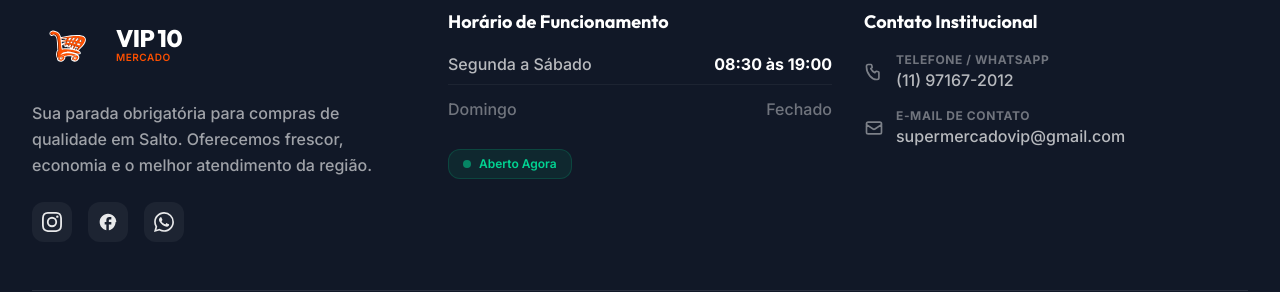
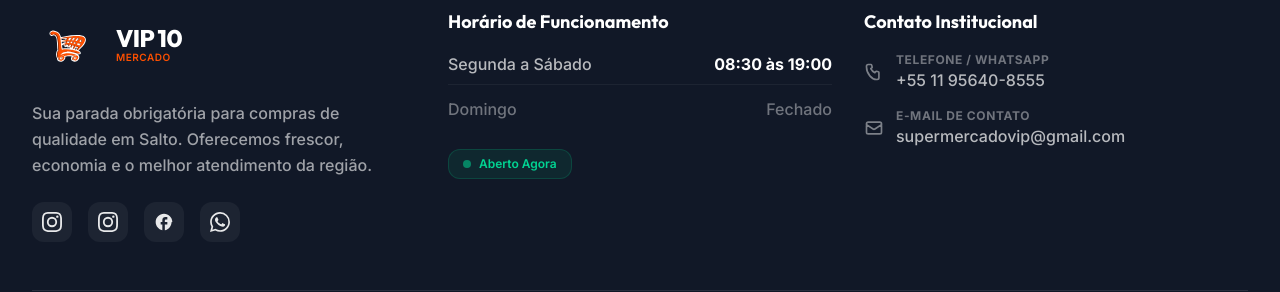
Before and after one commit to atlasnextsystems/fl_vipmercado, a React (Vite) app: page / in a window 1280 px wide. Shown: the part 5503-5795 px from the top of the page. Built offline with nearby package versions, Linux system fonts and the light colour scheme.

Commit message:
fix: links

```diff
--- a/src/components/Footer.tsx
+++ b/src/components/Footer.tsx
@@ -1,5 +1,5 @@
 import { useState, useEffect } from 'react';
-import { WHATSAPP_GROUP_URL } from '../data/links';
+import { WHATSAPP_GROUP_URL, PHONE_TEL, PHONE_NUMBER, INSTAGRAM_SALTO, INSTAGRAM_ITU, FACEBOOK } from '../data/links';
 
 export default function Footer() {
   const [isOpenNow, setIsOpenNow] = useState(false);
@@ -55,19 +55,25 @@
 
             {/* Social Icons (SVG) */}
             <div className="mt-6 flex items-center gap-4">
-              {/* Instagram */}
-              <a href="#" className="h-10 w-10 rounded-xl bg-white/5 flex items-center justify-center hover:bg-brand-orange hover:text-white transition-all focus-visible:outline-2 focus-visible:outline-brand-orange" aria-label="Instagram">
+              {/* Instagram Salto */}
+              <a href={INSTAGRAM_SALTO} target="_blank" rel="noopener noreferrer" className="h-10 w-10 rounded-xl bg-white/5 flex items-center justify-center hover:bg-brand-orange hover:text-white transition-all focus-visible:outline-2 focus-visible:outline-brand-orange" aria-label="Instagram Salto">
+                <svg className="h-5 w-5 fill-current" viewBox="0 0 24 24" xmlns="http://www.w3.org/2000/svg">
+                  <path d="M12 2.163c3.204 0 3.584.012 4.85.07 3.252.148 4.771 1.691 4.919 4.919.058 1.265.069 1.645.069 4.849 0 3.205-.012 3.584-.069 4.849-.149 3.225-1.664 4.771-4.919 4.919-1.266.058-1.644.07-4.85.07-3.204 0-3.584-.012-4.849-.07-3.26-.149-4.771-1.699-4.919-4.92-.058-1.265-.07-1.644-.07-4.849 0-3.204.013-3.583.07-4.849.149-3.227 1.664-4.771 4.919-4.919 1.266-.057 1.645-.069 4.849-.069zM12 0C8.741 0 8.333.014 7.053.072 2.695.272.273 2.69.073 7.051.014 8.333 0 8.741 0 12c0 3.259.014 3.668.072 4.948.2 4.358 2.618 6.78 6.98 6.98 1.281.058 1.689.072 4.948.072 3.259 0 3.668-.014 4.948-.072 4.354-.2 6.782-2.618 6.979-6.98.059-1.28.073-1.689.073-4.948 0-3.259-.014-3.667-.072-4.947-.196-4.354-2.617-6.78-6.979-6.98C15.668.014 15.259 0 12 0zm0 5.838a6.162 6.162 0 100 12.324 6.162 6.162 0 000-12.324zM12 16a4 4 0 110-8 4 4 0 010 8zm6.406-11.845a1.44 1.44 0 100 2.881 1.44 1.44 0 000-2.881z" />
+                </svg>
+              </a>
+              {/* Instagram Itu */}
+              <a href={INSTAGRAM_ITU} target="_blank" rel="noopener noreferrer" className="h-10 w-10 rounded-xl bg-white/5 flex items-center justify-center hover:bg-brand-orange hover:text-white transition-all focus-visible:outline-2 focus-visible:outline-brand-orange" aria-label="Instagram Itu">
                 <svg className="h-5 w-5 fill-current" viewBox="0 0 24 24" xmlns="http://www.w3.org/2000/svg">
                   <path d="M12 2.163c3.204 0 3.584.012 4.85.07 3.252.148 4.771 1.691 4.919 4.919.058 1.265.069 1.645.069 4.849 0 3.205-.012 3.584-.069 4.849-.149 3.225-1.664 4.771-4.919 4.919-1.266.058-1.644.07-4.85.07-3.204 0-3.584-.012-4.849-.07-3.26-.149-4.771-1.699-4.919-4.92-.058-1.265-.07-1.644-.07-4.849 0-3.204.013-3.583.07-4.849.149-3.227 1.664-4.771 4.919-4.919 1.266-.057 1.645-.069 4.849-.069zM12 0C8.741 0 8.333.014 7.053.072 2.695.272.273 2.69.073 7.051.014 8.333 0 8.741 0 12c0 3.259.014 3.668.072 4.948.2 4.358 2.618 6.78 6.98 6.98 1.281.058 1.689.072 4.948.072 3.259 0 3.668-.014 4.948-.072 4.354-.2 6.782-2.618 6.979-6.98.059-1.28.073-1.689.073-4.948 0-3.259-.014-3.667-.072-4.947-.196-4.354-2.617-6.78-6.979-6.98C15.668.014 15.259 0 12 0zm0 5.838a6.162 6.162 0 100 12.324 6.162 6.162 0 000-12.324zM12 16a4 4 0 110-8 4 4 0 010 8zm6.406-11.845a1.44 1.44 0 100 2.881 1.44 1.44 0 000-2.881z" />
                 </svg>
               </a>
               {/* Facebook */}
-              <a href="#" className="h-10 w-10 rounded-xl bg-white/5 flex items-center justify-center hover:bg-brand-orange hover:text-white transition-all focus-visible:outline-2 focus-visible:outline-brand-orange" aria-label="Facebook">
+              <a href={FACEBOOK} target="_blank" rel="noopener noreferrer" className="h-10 w-10 rounded-xl bg-white/5 flex items-center justify-center hover:bg-brand-orange hover:text-white transition-all focus-visible:outline-2 focus-visible:outline-brand-orange" aria-label="Facebook">
                 <svg className="h-5 w-5 fill-current" viewBox="0 0 24 24" xmlns="http://www.w3.org/2000/svg">
                   <path d="M22 12c0-5.52-4.48-10-10-10S2 6.48 2 12c0 4.84 3.44 8.87 8 9.8V15H8v-3h2V9.5C10 7.57 11.57 6 13.5 6H16v3h-2c-.55 0-1 .45-1 1v2h3v3h-3v6.95c4.56-.93 8-4.96 8-9.75z" />
                 </svg>
               </a>
-              {/* WhatsApp */}
+              {/* WhatsApp direto */}
               <a href={WHATSAPP_GROUP_URL} target="_blank" rel="noopener noreferrer" className="h-10 w-10 rounded-xl bg-white/5 flex items-center justify-center hover:bg-emerald-500 hover:text-white transition-all focus-visible:outline-2 focus-visible:outline-brand-orange" aria-label="WhatsApp">
                 <svg className="h-5 w-5 fill-current" viewBox="0 0 24 24" xmlns="http://www.w3.org/2000/svg">
                   <path d="M17.472 14.382c-.297-.149-1.758-.867-2.03-.967-.273-.099-.471-.148-.67.15-.197.297-.767.966-.94 1.164-.173.199-.347.223-.644.075-.297-.15-1.255-.463-2.39-1.475-.883-.788-1.48-1.761-1.653-2.059-.173-.297-.018-.458.13-.606.134-.133.298-.347.446-.52.149-.174.198-.298.298-.497.099-.198.05-.371-.025-.52-.075-.149-.669-1.612-.916-2.207-.242-.579-.487-.5-.669-.51-.173-.008-.371-.01-.57-.01-.198 0-.52.074-.792.372-.272.297-1.04 1.016-1.04 2.479 0 1.462 1.065 2.875 1.213 3.074.149.198 2.096 3.2 5.077 4.487.709.306 1.262.489 1.694.625.712.227 1.36.195 1.871.118.571-.085 1.758-.719 2.006-1.413.248-.694.248-1.289.173-1.413-.074-.124-.272-.198-.57-.347m-5.421 7.403h-.004a9.87 9.87 0 01-5.031-1.378l-.361-.214-3.741.982.998-3.648-.235-.374a9.86 9.86 0 01-1.51-5.26c.001-5.45 4.436-9.884 9.888-9.884 2.64 0 5.122 1.03 6.988 2.898a9.825 9.825 0 012.893 6.994c-.003 5.45-4.437 9.884-9.885 9.884m8.413-18.297A11.815 11.815 0 0012.05 0C5.495 0 .16 5.335.157 11.892c0 2.096.547 4.142 1.588 5.945L0 24l6.335-1.662c1.746.953 3.71 1.457 5.709 1.458h.005c6.554 0 11.89-5.335 11.893-11.893a11.821 11.821 0 00-3.48-8.413" />
@@ -116,7 +122,7 @@
                 </svg>
                 <div>
                   <p className="text-xs text-white/40 font-bold uppercase tracking-wider">Telefone / WhatsApp</p>
-                  <a href="tel:+5511971672012" className="hover:text-brand-orange transition-colors">(11) 97167-2012</a>
+                  <a href={PHONE_TEL} className="hover:text-brand-orange transition-colors">{PHONE_NUMBER}</a>
                 </div>
               </li>
               <li className="flex gap-3 items-center">
--- a/src/data/links.ts
+++ b/src/data/links.ts
@@ -1,6 +1,24 @@
 /**
- * Links centralizados do Supermercado Vip.
- * Para alterar o grupo do WhatsApp, basta mudar a constante abaixo.
+ * Links e contatos centralizados do Supermercado Vip.
+ * Altere aqui para atualizar todo o site de uma só vez.
  */
+
+// ─── WhatsApp ────────────────────────────────────────────────────────────────
+/** Link do grupo VIP de clientes especiais */
 export const WHATSAPP_GROUP_URL =
   'https://chat.whatsapp.com/ECkzBT7TZjUByaDUny7iF5?mode=gi_t';
+
+/** Número de contato direto (formato E.164) */
+export const PHONE_NUMBER = '+55 11 95640-8555';
+
+/** Link tel: para discagem direta */
+export const PHONE_TEL = 'tel:+5511956408555';
+
+/** WhatsApp direto com mensagem pré-preenchida */
+export const WHATSAPP_DIRECT_URL =
+  'https://wa.me/5511956408555?text=Oi!%20Vim%20pelo%20site%20e%20quero%20participar%20do%20grupo%20Vip.';
+
+// ─── Redes Sociais ────────────────────────────────────────────────────────────
+export const INSTAGRAM_SALTO = 'https://www.instagram.com/vip10salto/';
+export const INSTAGRAM_ITU   = 'https://www.instagram.com/supermercadovip10itu/';
+export const FACEBOOK        = 'https://www.facebook.com/SupermercadoVip/';
--- a/src/data/stores.ts
+++ b/src/data/stores.ts
@@ -19,7 +19,7 @@
     cep: 'CEP 13323-570',
     directionsUrl: 'https://www.google.com/maps/dir/?api=1&destination=Avenida+Anita+Garibaldi+240,+Salto,+SP',
     embedMapUrl: 'https://www.google.com/maps/embed?pb=!1m18!1m12!1m3!1d1833.2708494691171!2d-47.265783794350284!3d-23.223367011632167!2m3!1f0!2f0!3f0!3m2!1i1024!2i768!4f13.1!3m3!1m2!1s0x94cf4f0a1925c28b%3A0x80b7389c8481b715!2sSupermercado%20Vip!5e0!3m2!1spt-BR!2sbr!4v1784401296608!5m2!1spt-BR!2sbr',
-    phone: '(11) 97167-2012',
+    phone: '(11) 95640-8555',
     hours: 'Segunda a Sábado: 08:30 às 19:00 | Domingo: Fechado'
   },
   {
@@ -30,7 +30,7 @@
     cep: 'CEP 13304-270',
     directionsUrl: 'https://www.google.com/maps/dir/?api=1&destination=-23.2806042,-47.2792165&destination_place_id=0x94cf457c8cf5b8a7:0xf529cea225153d48',
     embedMapUrl: 'https://www.google.com/maps/embed?pb=!1m18!1m12!1m3!1d3664.9682269661585!2d-47.28179142360158!3d-23.28060417899381!2m3!1f0!2f0!3f0!3m2!1i1024!2i768!4f13.1!3m3!1m2!1s0x94cf457c8cf5b8a7%3A0xf529cea225153d48!2sSupermercado%20VIP10!5e0!3m2!1spt-BR!2sbr!4v1784401059789!5m2!1spt-BR!2sbr',
-    phone: '(11) 97167-2012',
+    phone: '(11) 95640-8555',
     hours: 'Segunda a Sábado: 08:30 às 19:00 | Domingo: Fechado'
   }
 ];
```
